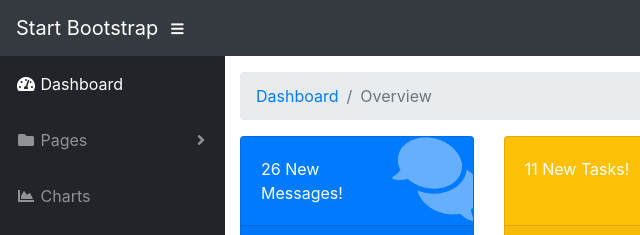
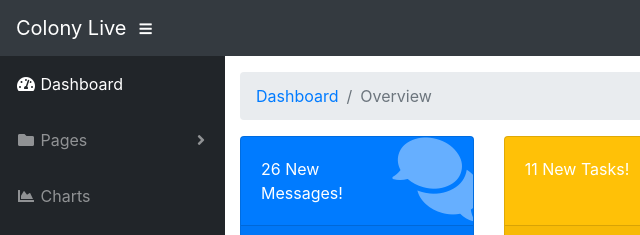
Before and after one commit to muto-fujita/morilab, a website with bundled scripts: page dashboard/index.html in a window 1280 px wide. Shown: the top 235 px of the page, 0-640 px from the left. Built offline with nearby package versions, Linux system fonts and the light colour scheme.

Commit message:
Update index.html
ColonyLiveに変更

```diff
--- a/dashboard/index.html
+++ b/dashboard/index.html
@@ -9,7 +9,7 @@
   <meta name="description" content="">
   <meta name="author" content="">
 
-  <title>SB Admin - Dashboard</title>
+  <title>ColonyLive</title>
 
   <!-- Custom fonts for this template-->
   <link href="vendor/fontawesome-free/css/all.min.css" rel="stylesheet" type="text/css">
@@ -26,7 +26,7 @@
 
   <nav class="navbar navbar-expand navbar-dark bg-dark static-top">
 
-    <a class="navbar-brand mr-1" href="index.html">Start Bootstrap</a>
+    <a class="navbar-brand mr-1" href="index.html">Colony Live</a>
 
     <button class="btn btn-link btn-sm text-white order-1 order-sm-0" id="sidebarToggle" href="#">
       <i class="fas fa-bars"></i>
```
